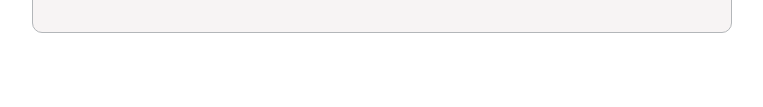
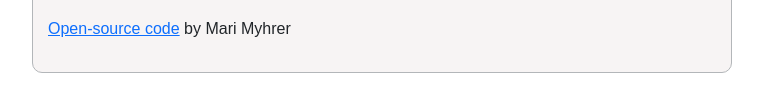
Before and after one commit to MaMy89/weather-app-project, a plain HTML site: page index.html in a window 1280 px wide. Shown: the part 290-397 px from the top of the page, without its empty margins (258-1021 px from the left). Drawn offline with nearby package versions, Linux system fonts and the light colour scheme; no server answers.

Commit message:
GitHub link
Added link to my GitHub repository

```diff
--- a/index.html
+++ b/index.html
@@ -130,6 +130,10 @@ class = "form-control btn btn-primary shadow-sm"
         </div>
       </div>
     </div>
+ <p>
+      <a href="https://github.com/MaMy89/weather-app-project">Open-source code</a> by
+      Mari Myhrer
+    </p>
     <script src="index.js"></script>
   </body>
 </html>
```
